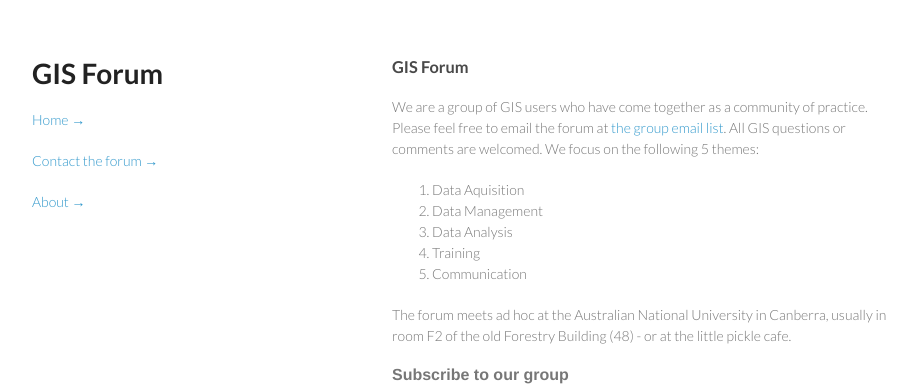
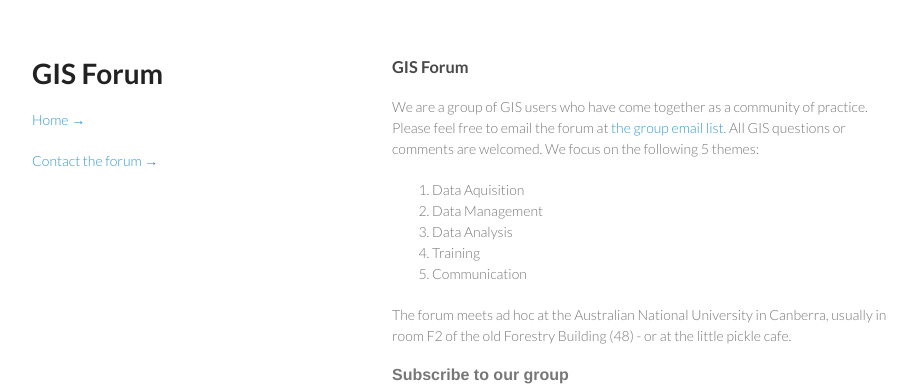
Before and after one commit to gis-forum/gis-forum.github.com, a Jekyll site: the page built from index.md, in a window 1280 px wide. Shown: the top 386 px of the page, without its empty margins (178-1095 px from the left). Built offline with Jekyll 4.4.1, drawn with Linux system fonts in a browser that asks for light colours.

Commit message:
Update default.html

```diff
--- a/_layouts/default.html
+++ b/_layouts/default.html
@@ -29,8 +29,7 @@
               <!--<p></p>-->
               <!--<a class="Font of all wisdom" href="www.google.com">Font of all wisdom →</a>-->
               <p></p>
-              <a class="About" href="/aboutus.html">About →</a>
-              <!--<a class="About" href="/aboutus.html">About →</a>-->
+
 
 
 
```
